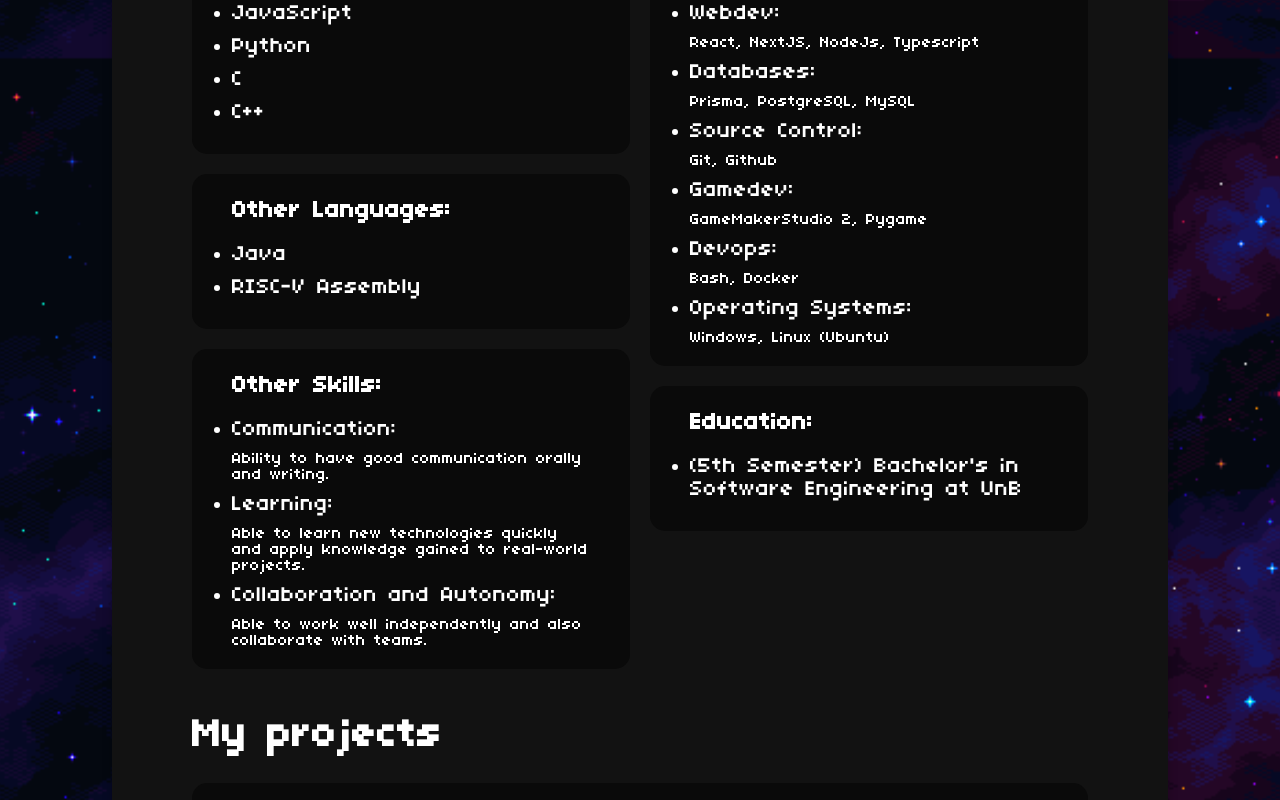
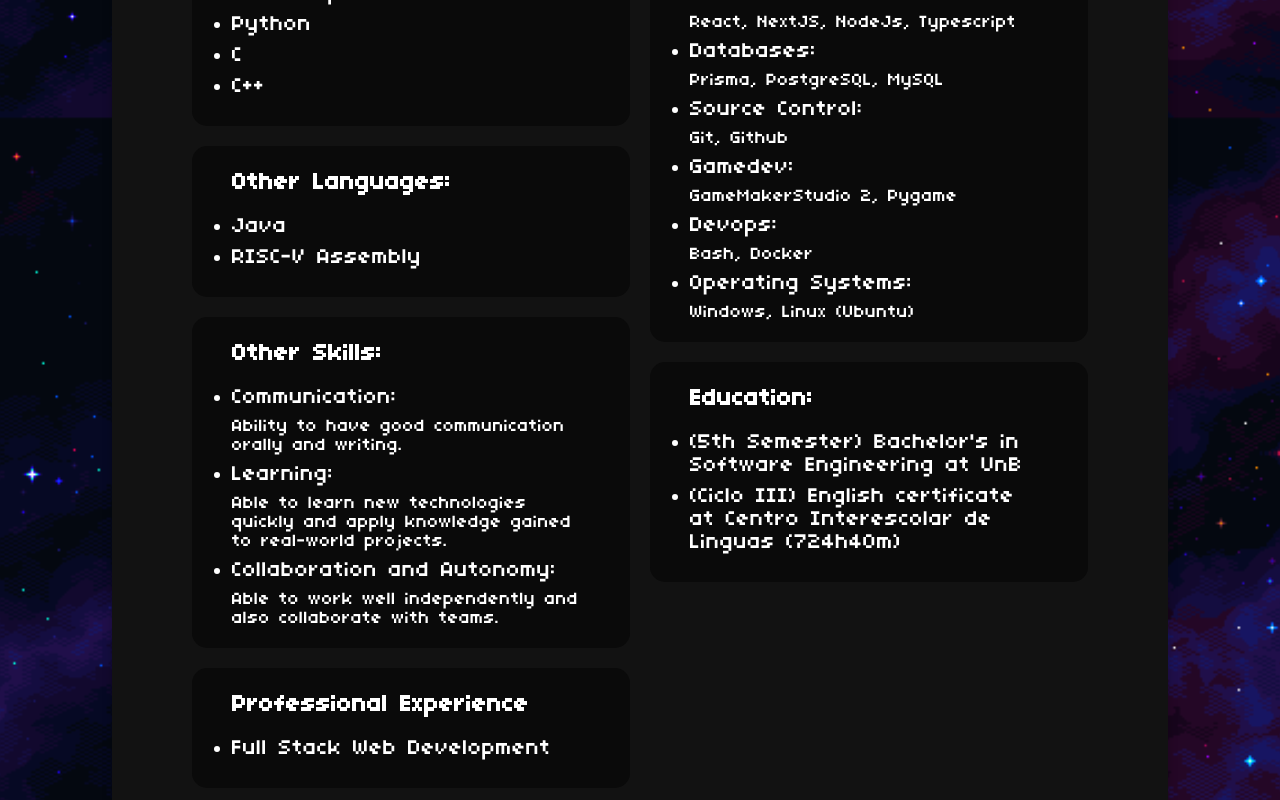
Before and after one commit to LipeAKugel/Portfolio, a Next.js app: page /skills in a window 1280 px wide. Shown: the part 380-1180 px from the top of the page. Built offline with nearby package versions, Linux system fonts and the light colour scheme.

Commit message:
:hammer: some fixes in skills page

```diff
--- a/src/app/skills/page.js
+++ b/src/app/skills/page.js
@@ -75,6 +75,10 @@ export default function Skills() {
               <li>Collaboration and Autonomy:</li>
               Able to work well independently and also collaborate with teams.
             </ul>
+            <ul>
+              <h2>Professional Experience</h2>
+              <li>Full Stack Web Development</li>
+            </ul>
           </div>
           <div className={styles.rightcontent}>
             <ul>
@@ -95,6 +99,7 @@ export default function Skills() {
             <ul>
               <h2>Education:</h2>
               <li>(5th Semester) Bachelor&apos;s in Software Engineering at UnB</li>
+              <li>(Ciclo III) English certificate at Centro Interescolar de Linguas (724h40m)</li>
             </ul>
           </div>
         </div>
--- a/src/styles/app/about.module.css
+++ b/src/styles/app/about.module.css
@@ -11,6 +11,10 @@
   margin: 50px 0px;
   height: fit-content;
   display: block;
+}
+
+.text li {
+  font-size: 18px;
 }
 
 .text {
--- a/src/styles/app/skills.module.css
+++ b/src/styles/app/skills.module.css
@@ -25,13 +25,14 @@
 .info ul {
   border-radius: 15px;
   padding: 5px 40px 20px;
-  margin: 20px 0px;
+  font-size: 18px;
+  margin: 0px 0px 20px 0px;
   background-color: var(--color-second-background);
 }
 
 .info li {
   font-size: 22px;
-  margin: 10px 0;
+  margin: 8px 0;
 }
 
 .leftcontent {
--- a/src/styles/global.css
+++ b/src/styles/global.css
@@ -4,6 +4,14 @@
   --color-text: #000;
   --color-primary: #4D148C;
   --color-highlight: #811ac0;
+}
+
+[data-theme="dark"] {
+  --color-background: #121212;
+  --color-second-background: #0a0a0a;
+  --color-text: #fff;
+  --color-primary: #7922d5;
+  --color-highlight: #ac26ff;
 }
 
 body {
@@ -13,14 +21,6 @@ body {
   background-position: center;
   background-attachment: fixed;
   transition: all 0.5s;
-}
-
-[data-theme="dark"] {
-  --color-background: #121212;
-  --color-second-background: #0a0a0a;
-  --color-text: #fff;
-  --color-primary: #7922d5;
-  --color-highlight: #ac26ff;
 }
 
 h1 {
```
